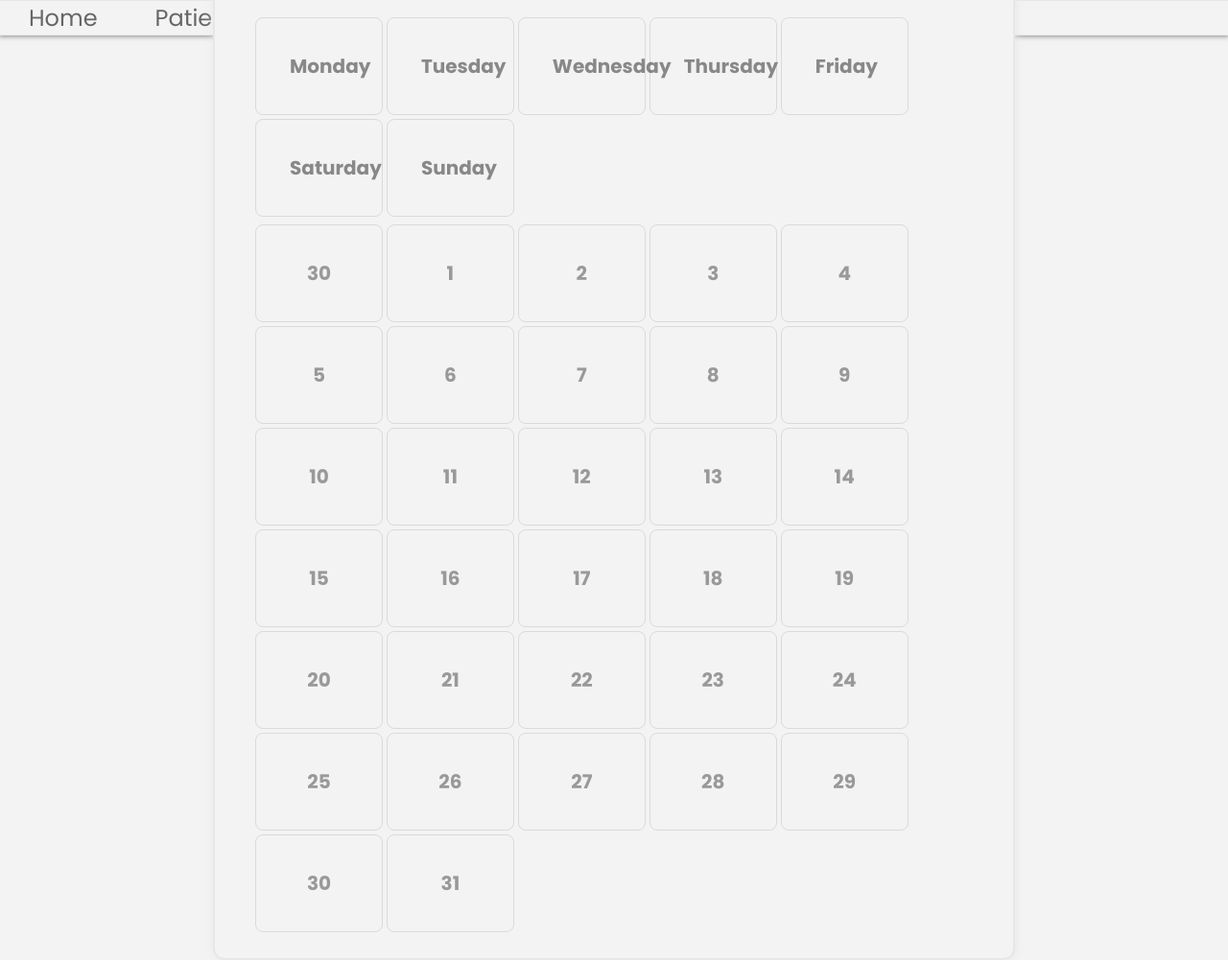
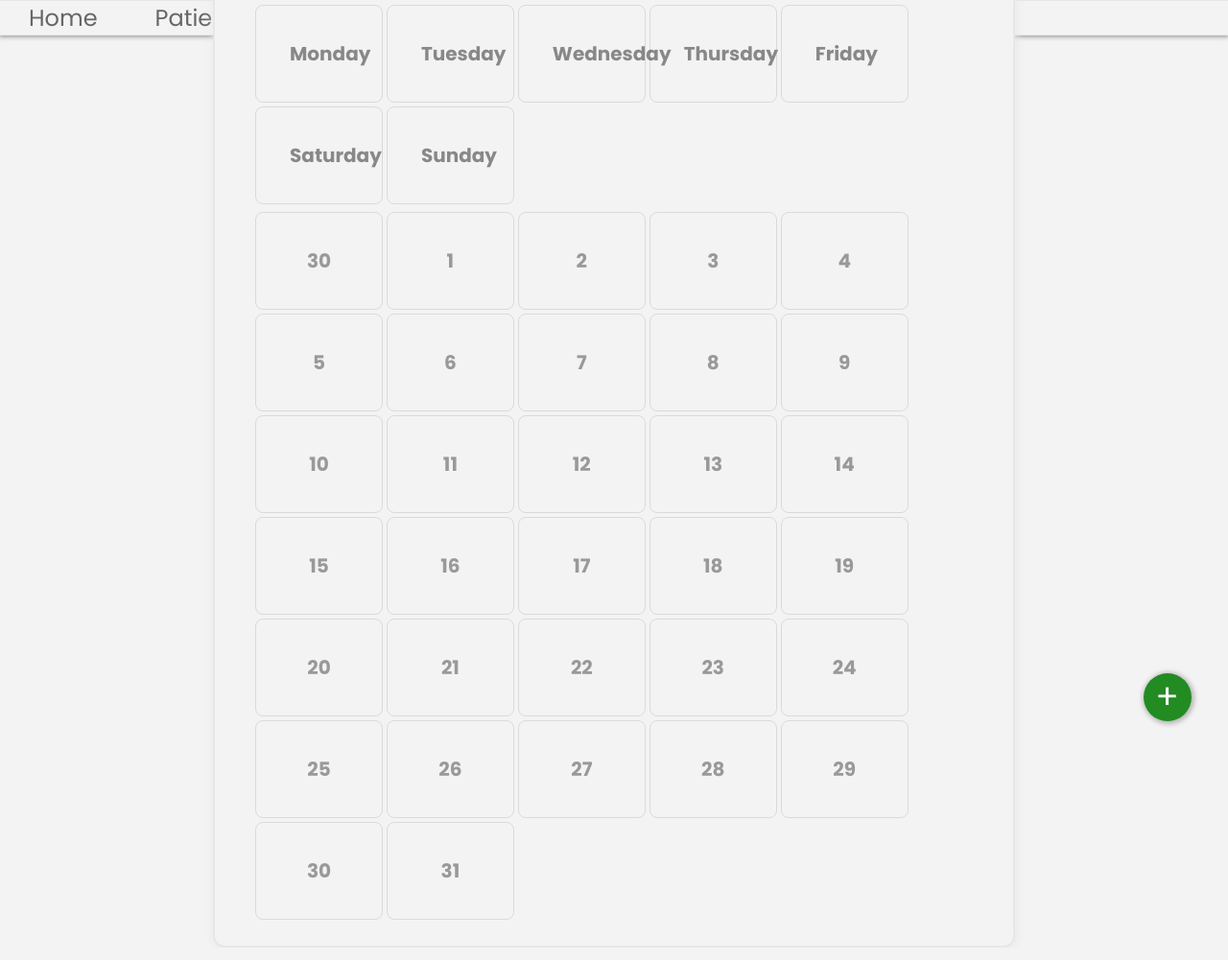
Before and after one commit to gustavolara11/SchedulePhisicalTherapy, a PHP site: page /pages/Schedule.html in a window 1280 px wide. Shown: the whole page at 96% size. Run offline with PHP 8.4, Linux system fonts and the light colour scheme.

Commit message:
implement delete command and new buttons

```diff
--- a/API/Classes/connection.php
+++ b/API/Classes/connection.php
@@ -16,7 +16,6 @@ class Connection {
   }
   public function queryC($sql){
     echo $sql;
-    // exit;
     $query = mysqli_query($this->getCon(), $sql);
   }
   public function queryR($sql){
@@ -30,5 +29,4 @@ class Connection {
     $query = mysqli_query($this->getCon(), $sql);
   }
 }
-
 ?>
--- a/JS/schedule.js
+++ b/JS/schedule.js
@@ -6,6 +6,21 @@ function openForm() {
   form.style.display = "flex";
   let button = document.querySelector("div.buttons");
   button.style.display = "none";
+}
+// Buttons
+let button = document.querySelector("div.buttons");
+button.addEventListener("click", clickButton);
+
+function clickButton() {
+  let buttons = document.querySelectorAll(".init_button");
+  buttons.forEach(function (openB) {
+    if (openB.style.display == "none" || openB.style.display == "") {
+      openB.style.display = "flex";
+      openB.style.height = "50px";
+    } else {
+      openB.style.display = "none";
+    }
+  });
 }
 // desenvolver o calendario
 const dayName = [
--- a/index.html
+++ b/index.html
@@ -5,11 +5,6 @@
     <meta name="viewport" content="width=device-width, initial-scale=1.0" />
     <title>Phisical Teraphy Control Panel</title>
     <link rel="stylesheet" href="style.css" />
-    <script
-      src="https://code.jquery.com/jquery-3.7.1.js"
-      integrity="sha256-eKhayi8LEQwp4NKxN+CfCh+3qOVUtJn3QNZ0TciWLP4="
-      crossorigin="anonymous"
-    ></script>
   </head>
 
   <body>
--- a/pages/Schedule.html
+++ b/pages/Schedule.html
@@ -5,11 +5,6 @@
     <meta name="viewport" content="width=device-width, initial-scale=1.0" />
     <title>Schedule</title>
     <link rel="stylesheet" href="../style.css" />
-    <script
-      src="https://code.jquery.com/jquery-3.7.1.js"
-      integrity="sha256-eKhayi8LEQwp4NKxN+CfCh+3qOVUtJn3QNZ0TciWLP4="
-      crossorigin="anonymous"
-    ></script>
   </head>
   <body>
     <nav class="nav_top">
@@ -18,8 +13,12 @@
       ><a href="admin.html">Admin</a>
     </nav>
     <main>
-      <div class="buttons">
-        <button id="schedule_button">to Schedule</button>
+      <div class="but_container">
+        <div class="buttons" id="buttons">
+          <p>+</p>
+        </div>
+        <button class="init_button" id="schedule_button">New</button>
+        <button class="init_button" id="update_button">Update</button>
       </div>
       <div class="form_schedule">
         <h1>New Schedule</h1>
--- a/pages/admin.html
+++ b/pages/admin.html
@@ -5,11 +5,6 @@
     <meta name="viewport" content="width=device-width, initial-scale=1.0" />
     <title>Admin</title>
     <link rel="stylesheet" href="../style.css" />
-    <script
-      src="https://code.jquery.com/jquery-3.7.1.js"
-      integrity="sha256-eKhayi8LEQwp4NKxN+CfCh+3qOVUtJn3QNZ0TciWLP4="
-      crossorigin="anonymous"
-    ></script>
   </head>
   <body>
     <nav class="nav_top">
--- a/pages/finances.html
+++ b/pages/finances.html
@@ -5,11 +5,6 @@
     <meta name="viewport" content="width=device-width, initial-scale=1.0" />
     <title>Finances</title>
     <link rel="stylesheet" href="../style.css" />
-    <script
-      src="https://code.jquery.com/jquery-3.7.1.js"
-      integrity="sha256-eKhayi8LEQwp4NKxN+CfCh+3qOVUtJn3QNZ0TciWLP4="
-      crossorigin="anonymous"
-    ></script>
   </head>
   <body>
     <nav class="nav_top">
--- a/style.css
+++ b/style.css
@@ -178,6 +178,73 @@ main {
   background-color: #f3f3f3;
   box-shadow: 1px 1px 10px #e7e7e7;
 }
+.but_container {
+  display: flex;
+  flex-direction: column;
+  align-items: center;
+  justify-content: center;
+  width: 50px;
+  height: auto;
+  min-height: 100px;
+  position: fixed;
+  bottom: 6%;
+  right: 3%;
+  caret-color: transparent;
+  z-index: 1;
+}
+.buttons {
+  display: flex;
+  flex-direction: column;
+  align-items: center;
+  justify-content: center;
+  width: 50px;
+  height: 50px;
+  position: fixed;
+  bottom: 6%;
+  right: 3%;
+  border-radius: 50%;
+  box-shadow: 1px 1px 5px 2px rgba(0, 0, 0, 0.25);
+  background-color: forestgreen;
+  cursor: pointer;
+  caret-color: transparent;
+  z-index: 1;
+}
+.buttons p {
+  margin: 0;
+  padding: 0;
+  color: white;
+  text-align: center;
+  font-size: 36px;
+  line-height: 50px;
+  position: fixed;
+}
+.init_button {
+  display: none;
+  width: 50px;
+  height: 60px; /* não esta funcionando */
+  position: relative;
+  margin: 20px 0;
+  border: none;
+  color: white;
+  text-align: center;
+  font-size: 12px;
+  line-height: 50px;
+  border-radius: 50%;
+  box-shadow: 1px 1px 5px 2px rgba(0, 0, 0, 0.25);
+  background-color: forestgreen;
+  animation: open 800ms ease forwards;
+}
+@keyframes open {
+  0% {
+    transform: rotateX(0deg);
+    opacity: 0;
+  }
+  100% {
+    transform: rotateX(360deg);
+    opacity: 1;
+    translate: 0 -80px;
+  }
+}
 #month {
   text-align: center;
   color: #666;
```
Also changed, not shown: API/Classes/patient.php (+6 -4 lines), API/endpoint.php (+5 -7 lines), JS/patient.js (+49 -70 lines), pages/patient.html (+11 -10 lines).
